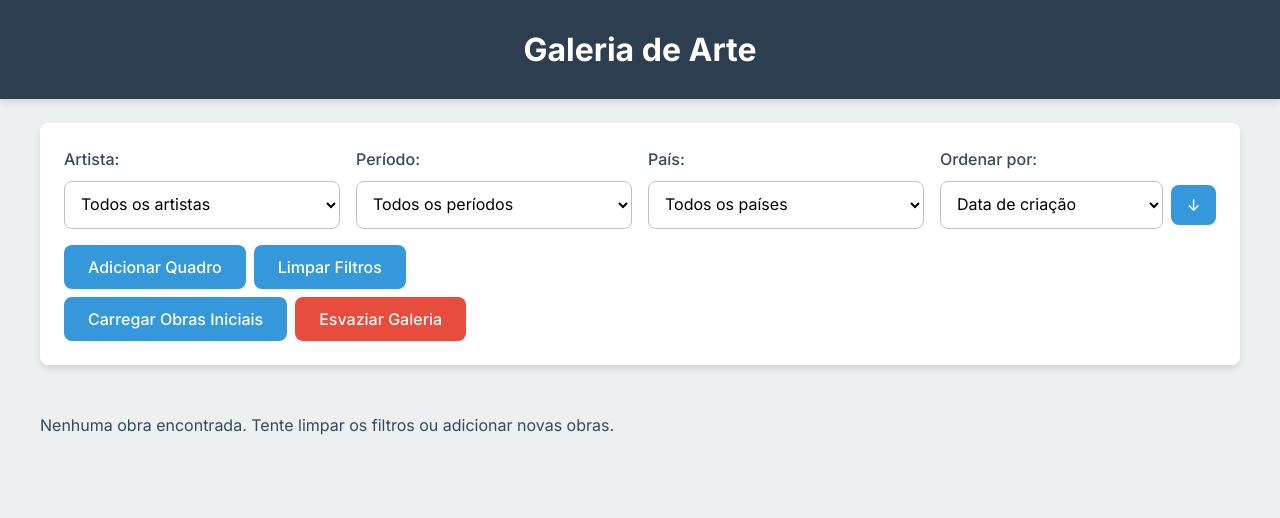
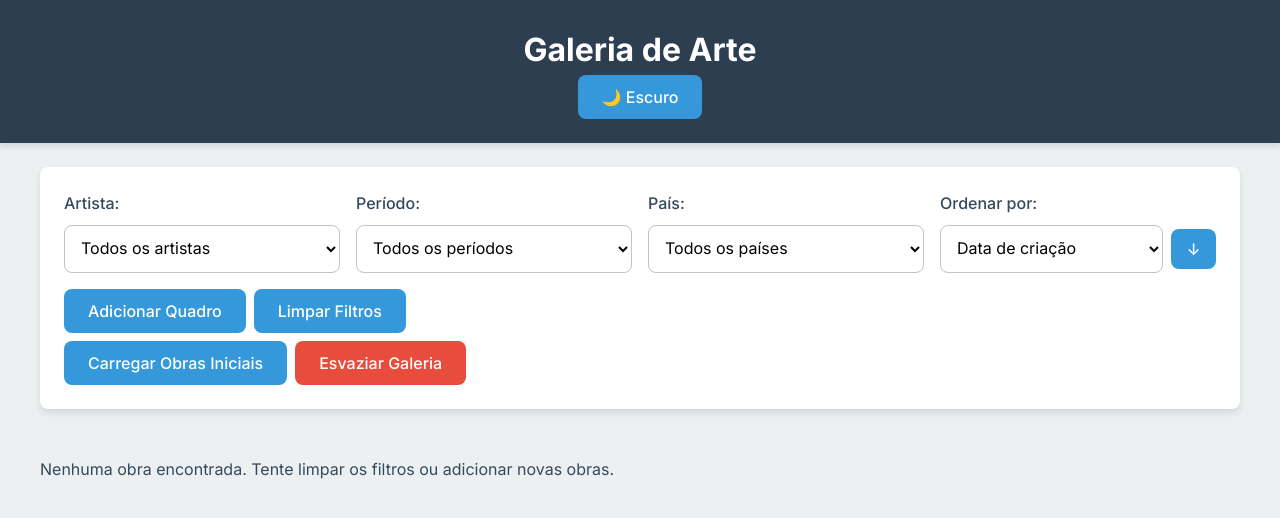
Before and after one commit to wagnerkaue/crud-galeria-de-arte, a plain HTML site: page index.html in a window 1280 px wide. Drawn offline with Linux system fonts and the light colour scheme.

Commit message:
Update index.html

```diff
--- a/index.html
+++ b/index.html
@@ -13,9 +13,11 @@
 
 <body>
 
-  <header>
-    <h1>Galeria de Arte</h1>
-  </header>
+<header>
+  <h1>Galeria de Arte</h1>
+  <button id="toggleTema">🌙 Escuro</button>
+</header>
+
 
   <main>
     <section class="controles">
```
